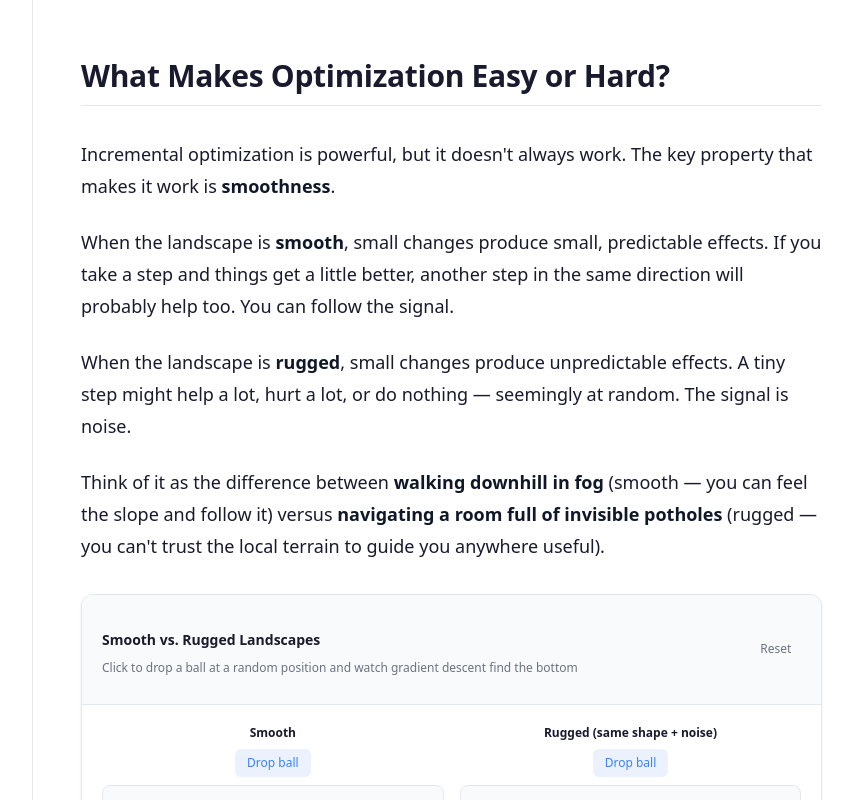
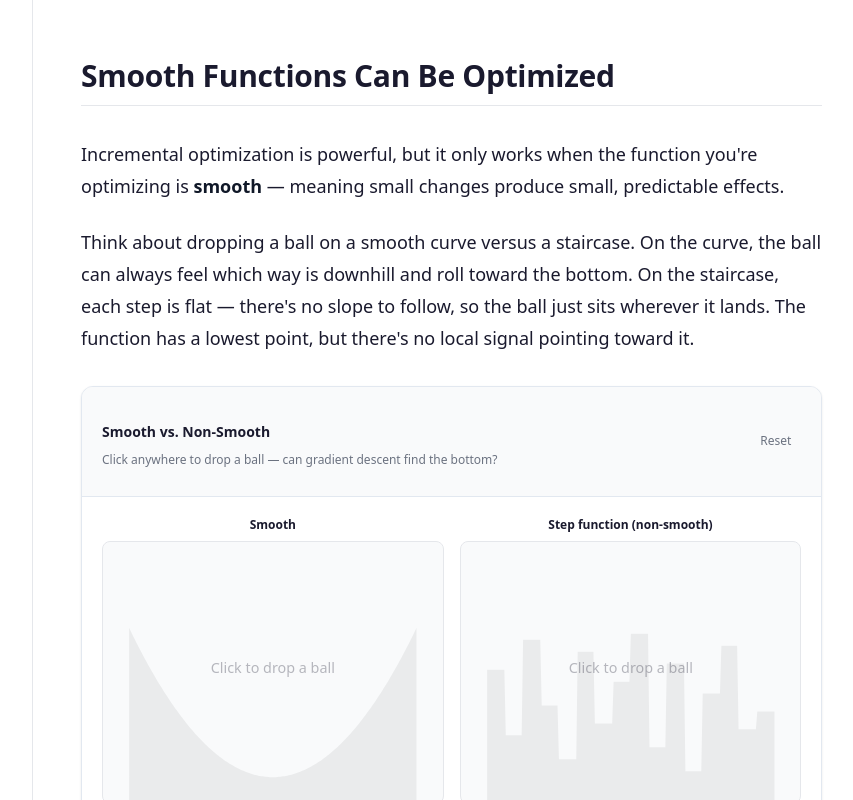
Before and after one commit to robennals/ai-explained, a Next.js app: page /02-optimization in a window 1280 px wide. Shown: the part 3940-4740 px from the top of the page, without its empty margins (223-1076 px from the left). Built offline with nearby package versions, Linux system fonts and the light colour scheme.

Commit message:
Nicer smooth function example

```diff
--- a/src/app/(tutorial)/02-optimization/content.mdx
+++ b/src/app/(tutorial)/02-optimization/content.mdx
@@ -56,24 +56,20 @@ Let's feel this in action:
 Start in "Blind" mode and try to find the hidden target. All you learn from each guess is "not here" — a little ✗ appears and you have zero idea whether you're getting closer. After a dozen guesses, hit "Reveal target" and see how hopeless it was. Then switch to "With signal." Now each dot's size and color tells you how close you are, and you're constrained to small steps near your last guess. Watch how quickly you zero in. Same problem, but the incremental signal makes all the difference.
 </TryIt>
 
-## What Makes Optimization Easy or Hard?
+## Smooth Functions Can Be Optimized
 
-Incremental optimization is powerful, but it doesn't always work. The key property that makes it work is **smoothness**.
+Incremental optimization is powerful, but it only works when the function you're optimizing is **smooth** — meaning small changes produce small, predictable effects.
 
-When the landscape is **smooth**, small changes produce small, predictable effects. If you take a step and things get a little better, another step in the same direction will probably help too. You can follow the signal.
-
-When the landscape is **rugged**, small changes produce unpredictable effects. A tiny step might help a lot, hurt a lot, or do nothing — seemingly at random. The signal is noise.
-
-Think of it as the difference between **walking downhill in fog** (smooth — you can feel the slope and follow it) versus **navigating a room full of invisible potholes** (rugged — you can't trust the local terrain to guide you anywhere useful).
+Think about dropping a ball on a smooth curve versus a staircase. On the curve, the ball can always feel which way is downhill and roll toward the bottom. On the staircase, each step is flat — there's no slope to follow, so the ball just sits wherever it lands. The function has a lowest point, but there's no local signal pointing toward it.
 
 <SmoothVsRuggedWidget />
 
 <TryIt>
-Hit "Drop ball" on each landscape. The ball starts at a random position — just like real neural networks start with random parameter values — and gradient descent takes over, stepping downhill. On the smooth landscape, it slides cleanly to the bottom every time. On the rugged landscape, it gets stuck in a local dip — a **local minimum** — trapped by tiny bumps even though the real bottom is somewhere else. Try dropping several balls on the rugged side and watch them converge to different dead ends depending on where they started.
+Click anywhere above the landscape to drop a ball. On the smooth curve, it rolls downhill to the bottom every time — gradient descent works because there's always a slope to follow. On the step function, the ball just sits wherever it lands. Each step is flat, so there's no gradient — no local information about which direction leads to the lowest point.
 </TryIt>
 
 <KeyInsight>
-**Smoothness is what makes optimization possible.** A smooth landscape lets you follow the gradient downhill. A rugged landscape traps you in local minima. The success of incremental optimization depends almost entirely on whether the landscape is smooth.
+**Smoothness is what makes optimization possible.** A smooth function gives you a signal at every point — which way is downhill. A non-smooth function (like a step function or a text string) gives you no local signal to follow.
 </KeyInsight>
 
 ## Not All Representations Are Equal
--- a/src/components/widgets/optimization/SmoothVsRugged.tsx
+++ b/src/components/widgets/optimization/SmoothVsRugged.tsx
@@ -11,15 +11,22 @@ const BALL_R = 7;
 // Animation constants
 const PIXEL_STEP = 1 / (PANEL_WIDTH - 2 * PADDING); // one pixel in x-space
 const FRAME_DELAY = 16; // ~60fps
+const GRAVITY = 0.8; // pixels per frame^2 in SVG units
+const DROP_SPEED_CAP = 12;
 
 // Smooth landscape
 function smoothFn(x: number): number {
   return (x - 0.5) * (x - 0.5);
 }
 
-// Rugged landscape: same bowl + noise
-function ruggedFn(x: number): number {
-  return (x - 0.5) * (x - 0.5) + 0.05 * Math.sin(15 * Math.PI * x);
+// Step function: 16 random heights in the same range as smooth (0 to 0.25)
+const STEP_HEIGHTS = [
+  0.18, 0.07, 0.23, 0.12, 0.03, 0.21, 0.09, 0.16,
+  0.24, 0.05, 0.19, 0.01, 0.14, 0.22, 0.08, 0.11,
+];
+function stepFn(x: number): number {
+  const idx = Math.min(Math.floor(x * STEP_HEIGHTS.length), STEP_HEIGHTS.length - 1);
+  return STEP_HEIGHTS[idx];
 }
 
 // Which direction is downhill? Returns -1, 0, or +1
@@ -37,8 +44,16 @@ function xToSvg(x: number): number {
   return PADDING + x * (PANEL_WIDTH - 2 * PADDING);
 }
 
+function svgToX(svgX: number): number {
+  return (svgX - PADDING) / (PANEL_WIDTH - 2 * PADDING);
+}
+
 function yToSvg(y: number, maxY: number): number {
   return PANEL_HEIGHT - PADDING - (y / maxY) * (PANEL_HEIGHT - 2 * PADDING);
+}
+
+function surfaceSvgY(fn: (x: number) => number, x: number, maxY: number): number {
+  return yToSvg(fn(x), maxY) - BALL_R;
 }
 
 function generateLandscapePath(fn: (x: number) => number, maxY: number): string {
@@ -70,6 +85,8 @@ function generateFillPath(fn: (x: number) => number, maxY: number): string {
 
 interface PanelData {
   ballX: number | null;
+  ballSvgY: number | null; // SVG y-position during drop
+  dropping: boolean;
   trail: number[];
   steps: number;
   loss: number | null;
@@ -79,6 +96,8 @@ interface PanelData {
 
 const INITIAL_PANEL: PanelData = {
   ballX: null,
+  ballSvgY: null,
+  dropping: false,
   trail: [],
   steps: 0,
   loss: null,
@@ -91,33 +110,49 @@ function LandscapePanel({
   fn,
   maxY,
   panelData,
-  onDrop,
+  onClickAt,
 }: {
   title: string;
   fn: (x: number) => number;
   maxY: number;
   panelData: PanelData;
-  onDrop: () => void;
+  onClickAt: (x: number, startSvgY: number) => void;
 }) {
+  const svgRef = useRef<SVGSVGElement>(null);
   const landscapePath = generateLandscapePath(fn, maxY);
   const fillPath = generateFillPath(fn, maxY);
-  const { ballX, trail, steps, loss, settled } = panelData;
+  const { ballX, ballSvgY, dropping, trail, steps, loss, settled } = panelData;
+
+  const handleClick = useCallback(
+    (e: React.MouseEvent<SVGSVGElement>) => {
+      const svg = svgRef.current;
+      if (!svg) return;
+      const rect = svg.getBoundingClientRect();
+      const svgX = ((e.clientX - rect.left) / rect.width) * PANEL_WIDTH;
+      const svgY = ((e.clientY - rect.top) / rect.height) * PANEL_HEIGHT;
+      const x = Math.max(0.02, Math.min(0.98, svgToX(svgX)));
+      onClickAt(x, svgY);
+    },
+    [onClickAt]
+  );
+
+  // Compute ball render position
+  const ballCx = ballX !== null ? xToSvg(ballX) : 0;
+  const ballCy = dropping && ballSvgY !== null
+    ? ballSvgY
+    : ballX !== null
+      ? surfaceSvgY(fn, ballX, maxY)
+      : 0;
 
   return (
     <div className="flex flex-col items-center gap-2">
       <span className="text-xs font-semibold text-foreground">{title}</span>
-      <button
-        onClick={onDrop}
-        disabled={panelData.running}
-        className="rounded-md bg-accent/10 px-3 py-1.5 text-xs font-medium text-accent transition-colors hover:bg-accent/20 disabled:opacity-40"
-      >
-        {panelData.running ? "Rolling..." : "Drop ball"}
-      </button>
       <svg
+        ref={svgRef}
         viewBox={`0 0 ${PANEL_WIDTH} ${PANEL_HEIGHT}`}
-        className="w-full cursor-pointer rounded-lg border border-border bg-surface"
+        className="w-full cursor-crosshair rounded-lg border border-border bg-surface"
         preserveAspectRatio="xMidYMid meet"
-        onClick={onDrop}
+        onClick={handleClick}
       >
         {/* Landscape fill */}
         <path d={fillPath} fill="var(--color-accent)" opacity={0.06} />
@@ -134,7 +169,7 @@ function LandscapePanel({
             <circle
               key={`trail-${i}`}
               cx={xToSvg(tx)}
-              cy={yToSvg(fn(tx), maxY) - BALL_R}
+              cy={surfaceSvgY(fn, tx, maxY)}
               r={3}
               fill="var(--color-error)"
               opacity={opacity}
@@ -148,9 +183,9 @@ function LandscapePanel({
             <line
               key={`tl-${i}`}
               x1={xToSvg(trail[i - 1])}
-              y1={yToSvg(fn(trail[i - 1]), maxY) - BALL_R}
+              y1={surfaceSvgY(fn, trail[i - 1], maxY)}
               x2={xToSvg(tx)}
-              y2={yToSvg(fn(tx), maxY) - BALL_R}
+              y2={surfaceSvgY(fn, tx, maxY)}
               stroke="var(--color-error)"
               strokeWidth="1"
               opacity={0.15}
@@ -162,8 +197,8 @@ function LandscapePanel({
         {ballX !== null && (
           <>
             <circle
-              cx={xToSvg(ballX)}
-              cy={yToSvg(fn(ballX), maxY) - BALL_R}
+              cx={ballCx}
+              cy={ballCy}
               r={BALL_R}
               fill="var(--color-error)"
               stroke="white"
@@ -171,8 +206,8 @@ function LandscapePanel({
             />
             {/* Shine */}
             <circle
-              cx={xToSvg(ballX) - 2}
-              cy={yToSvg(fn(ballX), maxY) - BALL_R - 2}
+              cx={ballCx - 2}
+              cy={ballCy - 2}
               r={2}
               fill="white"
               opacity={0.4}
@@ -202,7 +237,7 @@ function LandscapePanel({
             Steps: <span className="font-mono font-bold text-foreground">{steps}</span>
           </span>
         )}
-        {loss !== null && (
+        {loss !== null && !dropping && (
           <span>
             Loss: <span className="font-mono font-bold text-foreground">{loss.toFixed(4)}</span>
           </span>
@@ -242,26 +277,81 @@ export function SmoothVsRugged() {
     fn: (x: number) => number,
     setter: React.Dispatch<React.SetStateAction<PanelData>>,
     timerRef: React.MutableRefObject<ReturnType<typeof setInterval> | null>,
+    x: number,
+    startSvgY: number,
   ) => {
     if (timerRef.current) clearInterval(timerRef.current);
 
-    // Random starting position (avoid extreme edges)
-    let x = 0.05 + Math.random() * 0.9;
-    let stepCount = 0;
+    const landingY = surfaceSvgY(fn, x, maxY);
+
+    // If clicked below or on the surface, skip drop and go straight to rolling
+    if (startSvgY >= landingY) {
+      setter({
+        ballX: x,
+        ballSvgY: null,
+        dropping: false,
+        trail: [x],
+        steps: 0,
+        loss: fn(x),
+        settled: false,
+        running: true,
+      });
+      startRolling(fn, x, setter, timerRef);
+      return;
+    }
+
+    // Start drop animation
+    let svgY = startSvgY;
+    let velocity = 0;
 
     setter({
       ballX: x,
-      trail: [x],
+      ballSvgY: svgY,
+      dropping: true,
+      trail: [],
       steps: 0,
-      loss: fn(x),
+      loss: null,
       settled: false,
       running: true,
     });
 
     timerRef.current = setInterval(() => {
+      velocity = Math.min(velocity + GRAVITY, DROP_SPEED_CAP);
+      svgY += velocity;
+
+      if (svgY >= landingY) {
+        // Landed — switch to rolling
+        setter(prev => ({
+          ...prev,
+          ballSvgY: null,
+          dropping: false,
+          trail: [x],
+          loss: fn(x),
+        }));
+        if (timerRef.current) clearInterval(timerRef.current);
+        startRolling(fn, x, setter, timerRef);
+        return;
+      }
+
+      setter(prev => ({
+        ...prev,
+        ballSvgY: svgY,
+      }));
+    }, FRAME_DELAY);
+  }, [maxY]);
+
+  const startRolling = useCallback((
+    fn: (x: number) => number,
+    startX: number,
+    setter: React.Dispatch<React.SetStateAction<PanelData>>,
+    timerRef: React.MutableRefObject<ReturnType<typeof setInterval> | null>,
+  ) => {
+    let x = startX;
+    let stepCount = 0;
+
+    timerRef.current = setInterval(() => {
       const dir = downhillDir(fn, x);
       if (dir === 0) {
-        // Local minimum — stop
         setter(prev => ({ ...prev, settled: true, running: false }));
         if (timerRef.current) clearInterval(timerRef.current);
         return;
@@ -271,20 +361,19 @@ export function SmoothVsRugged() {
       stepCount++;
 
       setter(prev => ({
+        ...prev,
         ballX: x,
         trail: [...prev.trail, x],
         steps: stepCount,
         loss: fn(x),
-        settled: false,
-        running: true,
       }));
     }, FRAME_DELAY);
   }, []);
 
   return (
     <WidgetContainer
-      title="Smooth vs. Rugged Landscapes"
-      description="Click to drop a ball at a random position and watch gradient descent find the bottom"
+      title="Smooth vs. Non-Smooth"
+      description="Click anywhere to drop a ball — can gradient descent find the bottom?"
       onReset={reset}
     >
       <div className="grid grid-cols-1 gap-4 sm:grid-cols-2">
@@ -293,14 +382,14 @@ export function SmoothVsRugged() {
           fn={smoothFn}
           maxY={maxY}
           panelData={smoothData}
-          onDrop={() => dropBall(smoothFn, setSmoothData, smoothTimerRef)}
+          onClickAt={(x, y) => dropBall(smoothFn, setSmoothData, smoothTimerRef, x, y)}
         />
         <LandscapePanel
-          title="Rugged (same shape + noise)"
-          fn={ruggedFn}
+          title="Step function (non-smooth)"
+          fn={stepFn}
           maxY={maxY}
           panelData={ruggedData}
-          onDrop={() => dropBall(ruggedFn, setRuggedData, ruggedTimerRef)}
+          onClickAt={(x, y) => dropBall(stepFn, setRuggedData, ruggedTimerRef, x, y)}
         />
       </div>
     </WidgetContainer>
```
